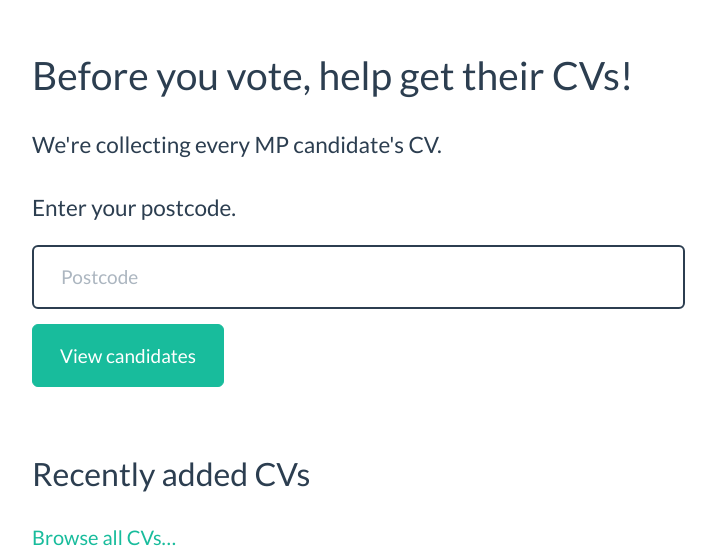
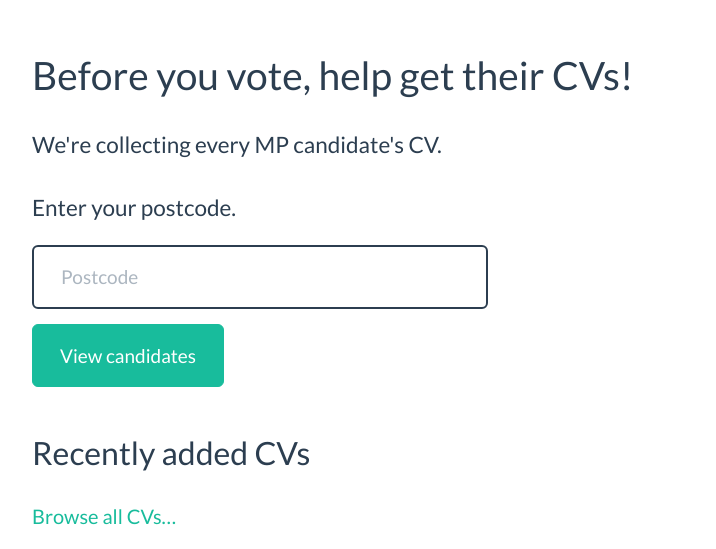
Before and after one commit to frabcus/mpcv, a Flask app: page / in a window 1280 px wide. Shown: the part 60-609 px from the top of the page, without its empty margins (38-754 px from the left). Run offline with Flask 2, Linux system fonts and the light colour scheme; data that the repository does not hold is empty; some libraries are stand-ins or nearby versions.

Commit message:
Remove excessive front page wrapping

```diff
--- a/static/style.css
+++ b/static/style.css
@@ -53,6 +53,10 @@ footer ul.pull-right li:last-child {
 
 #front form {
     margin-bottom: 48px;
+}
+
+#front input {
+    max-width: 24em;
 }
 
 /* /about */
--- a/templates/index.html
+++ b/templates/index.html
@@ -1,6 +1,8 @@
 {% extends "layout.html" %}
 {% block title %} Curriculum Vitae of future Members of Parliament {% endblock %}
-{% block body %}
+
+{% block wide %}
+
     <div id="front">
 
         <h1>Before you vote, help get their CVs!</h1>
@@ -22,9 +24,6 @@
         </form>
 
     </div>
-{% endblock %}
-
-{% block wide %}
 
     <div id="recent_cvs">
 
```
